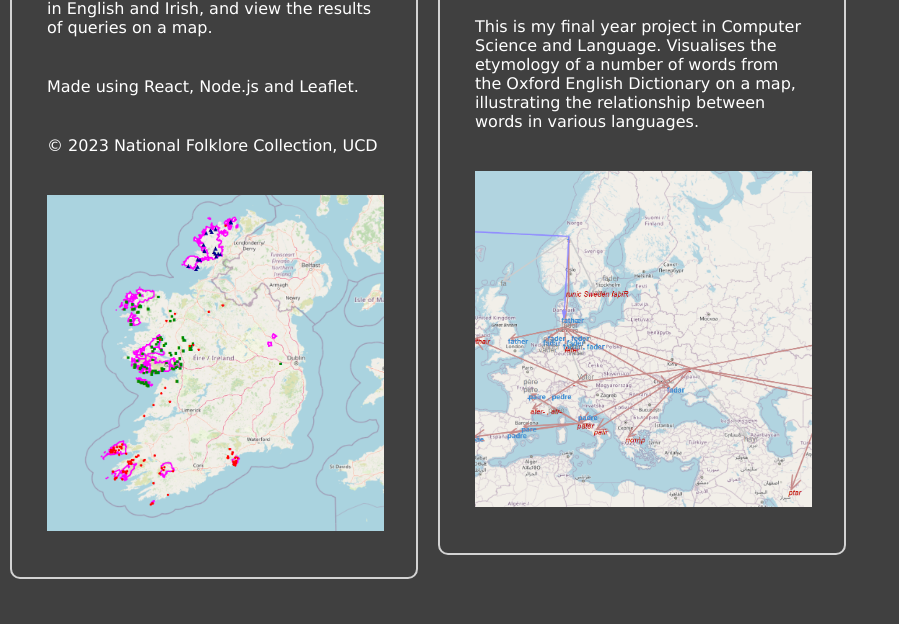
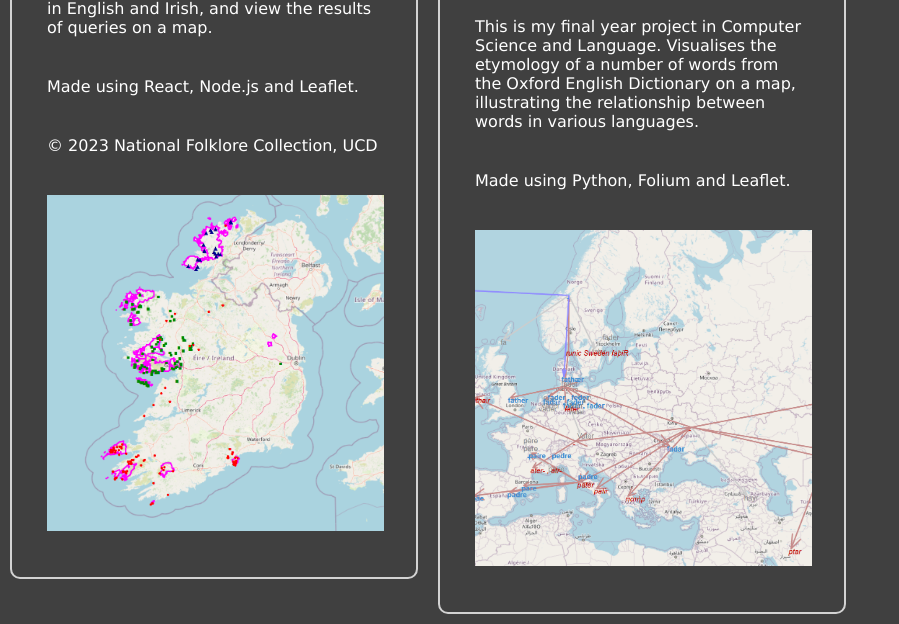
Before and after one commit to duilinn/duilinn.github.io, a plain HTML site: page index.html in a window 1280 px wide. Shown: the part 322-946 px from the top of the page, without its empty margins (0-899 px from the left). Before the commit the page ends 911 px from the top, so only its background shows below. Drawn offline with Linux system fonts and the light colour scheme.

Commit message:
updated fyp description

```diff
--- a/index.html
+++ b/index.html
@@ -35,6 +35,7 @@
                         <div class="div-text">This is my final year project in Computer Science and Language. Visualises
                             the etymology of a number of words from the Oxford English Dictionary on a map, illustrating
                             the relationship between words in various languages.</div>
+                        <div class="div-text"> Made using Python, Folium and Leaflet.</div>
                         <div class="image-container"><img src="final-year-project.png"
                                 alt="A map of Europe and Western Asia showing the word &quot;father&quot; in various languages, iwch arrows showing which languages are descended from which.">
                             </img>
```
